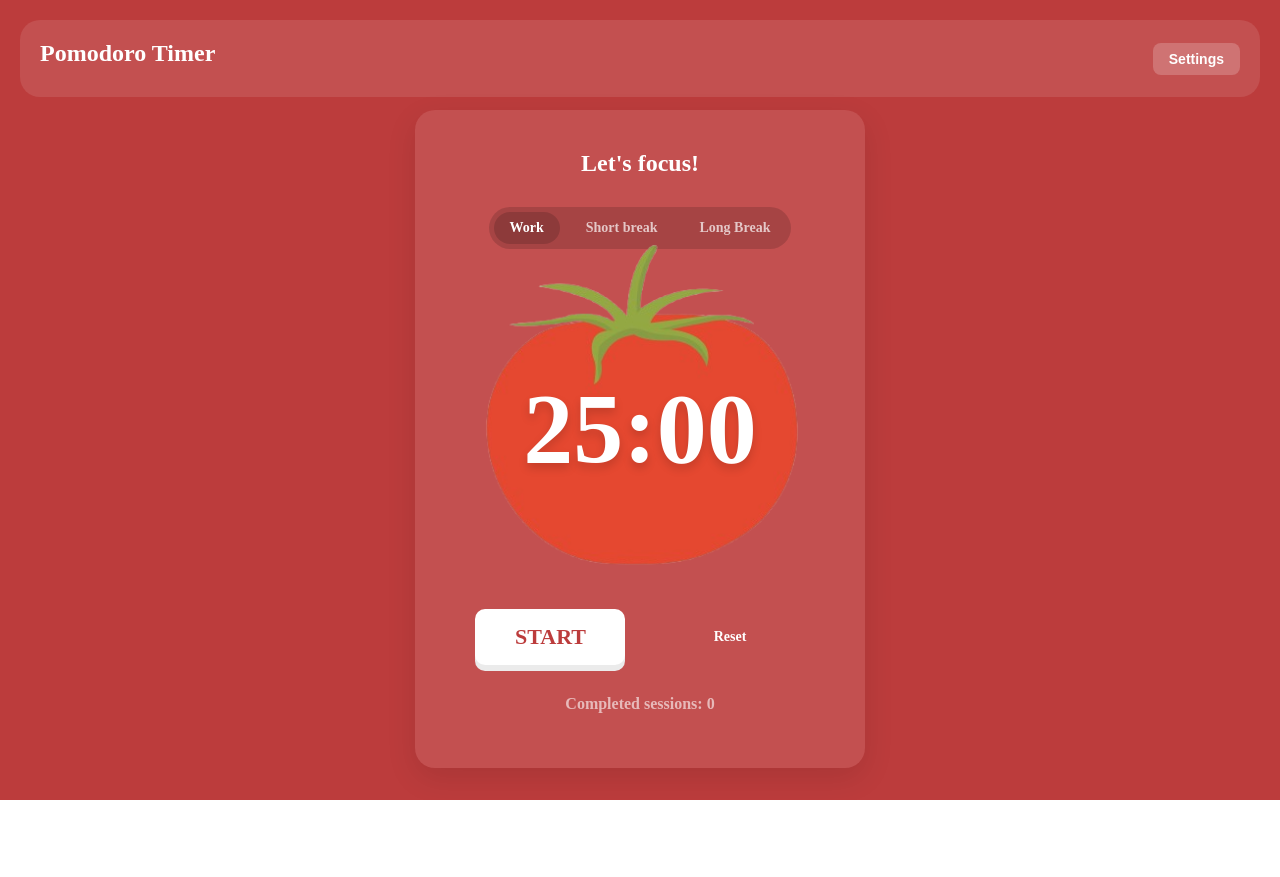
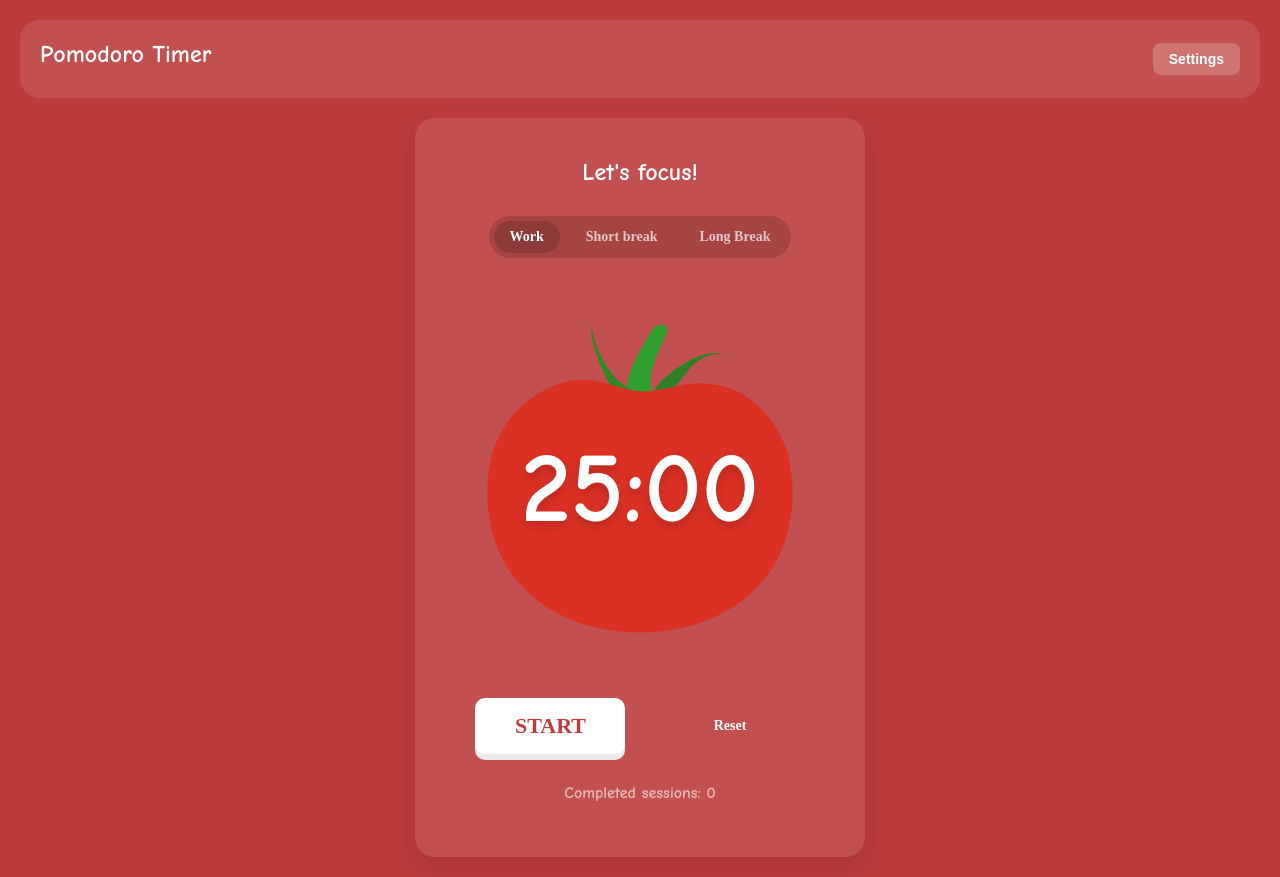
Before and after one commit to murrmays/pomodoroTime, a React (Create React App) app: page / in a window 1280 px wide. Before the commit the page ends 800 px from the top, so only its background shows below. Built offline with nearby package versions, Linux system fonts and the light colour scheme.

Commit message:
font and progressbar fixes

```diff
--- a/package.json
+++ b/package.json
@@ -1,5 +1,5 @@
 {
-  "name": "penis",
+  "name": "pomotimer",
   "version": "0.1.0",
   "private": true,
   "dependencies": {
--- a/public/index.html
+++ b/public/index.html
@@ -13,7 +13,6 @@
     <link rel="manifest" href="%PUBLIC_URL%/manifest.json" />
     <link rel="preconnect" href="https://fonts.googleapis.com">
     <link rel="preconnect" href="https://fonts.gstatic.com" crossorigin>
-    <link href="https://fonts.googleapis.com/css2?family=Indie+Flower&family=Inter:ital,opsz,wght@0,14..32,100..900;1,14..32,100..900&display=swap" rel="stylesheet">
     <title>PomoTimer</title>
   </head>
   <body>
--- a/src/App.css
+++ b/src/App.css
@@ -1,3 +1,4 @@
+@import url('https://fonts.googleapis.com/css2?family=Comic+Neue:wght@400;700&display=swap');
 :root {
   --color-work: #bc3c3c;
   --color-short: #bcb166;
@@ -13,7 +14,7 @@
 }
 
 body {
-  font-family: 'Caveat', cursive;
+  font-family: 'Comic Neue', "Comic Sans MS", cursive;
 }
 
 .app-wrapper {
@@ -56,6 +57,7 @@ body {
   background-color: var(--bg-container);
   padding: 20px 20px 0 20px;
   border-radius: 20px;
+  margin-bottom: 20px;
   display: flex;
   justify-content: space-between;
   align-items: center;
@@ -122,18 +124,18 @@ body {
   position: relative;
   width: 80vw;
   height: 80vw;
-  max-width: 300px;
-  max-height: 300px;
+  max-width: 400px;
+  max-height: 400px;
   display: flex;
   justify-content: center;
   align-items: center;
-  margin: 20px auto;
+  margin: 20px 0 20px 0;
 }
 
 .timer-svg {
-  width: 100% !important;
-  height: 100% !important;
   position: absolute;
+  width: 100%;
+  height: 100%;
   top: 0;
   left: 0;
   transform: rotate(-90deg);
@@ -147,9 +149,8 @@ body {
 
 .timer-image-container {
   position: absolute;
-  padding-bottom: 30px;
-  width: 320px;
-  height: 320px;
+  width: 92%;
+  height: 92%;
   z-index: 2;
   opacity: 0.8;
   display: flex;
@@ -159,7 +160,7 @@ body {
 
 .timer-image {
   width: 100%;
-  height: auto;
+  height: 100%;
   object-fit: contain;
 }
 
@@ -212,7 +213,6 @@ body {
   width: 100%;
   justify-content: center;
   align-items: center;
-  margin-top: 20px;
 }
 
 .controls button {
--- a/src/App.js
+++ b/src/App.js
@@ -71,7 +71,7 @@ function App() {
     const nextTime = stateRef.current.settings[newMode];
     setMode(newMode);
     setTimeLeft(nextTime);
-    targetTimeRef.current = Date.now() + nextTime * 1000;
+    targetTimeRef.current = null;
     setIsRunning(true);
   }, []);
 
@@ -87,8 +87,7 @@ function App() {
     }
 
     const interval = setInterval(() => {
-      const now = Date.now();
-      const remaining = (targetTimeRef.current - now) / 1000;
+      const remaining = (targetTimeRef.current - Date.now()) / 1000;
 
       if (remaining > 0) {
         setTimeLeft(remaining);
@@ -119,7 +118,7 @@ function App() {
 
     return () => clearInterval(interval);
     // eslint-disable-next-line react-hooks/exhaustive-deps
-  }, [isRunning, playSound, switchMode]);
+  }, [isRunning, mode, playSound, switchMode]);
 
   const handleToggle = () => setIsRunning(!isRunning);
 
--- a/src/Components/Timer.jsx
+++ b/src/Components/Timer.jsx
@@ -1,14 +1,14 @@
 import { useState, useEffect} from "react";
-import tomatoImage from '../Assets/tomato.png';
+import tomatoImage from '../Assets/tomato.svg';
 
 function TimerDisplay({timeLeft, totalTime, isRunning, onUpdate}) {
     const [isEditing, setIsEditing] = useState(false);
     const [minutes, setMinutes] = useState('25');
     const [seconds, setSeconds] = useState('00');
 
-    const radius = 220;
-    const stroke = 16;
-    const normRadius = radius - stroke * 2;
+    const radius = 120;
+    const stroke = 10;
+    const normRadius = radius - stroke;
     const circumference = normRadius * 2 * Math.PI;
     const strokeDashOffset = (timeLeft / totalTime) * circumference;
 
@@ -43,8 +43,7 @@ function TimerDisplay({timeLeft, totalTime, isRunning, onUpdate}) {
     return (
       <div className="timer-container">
         <svg
-          height={radius * 2}
-          width={radius * 2}
+          viewBox={`0 0 ${radius * 2} ${radius * 2}`}
           className="timer-svg"
         >
           <circle
```
Also changed, not shown: src/Assets/tomato.svg (added).
